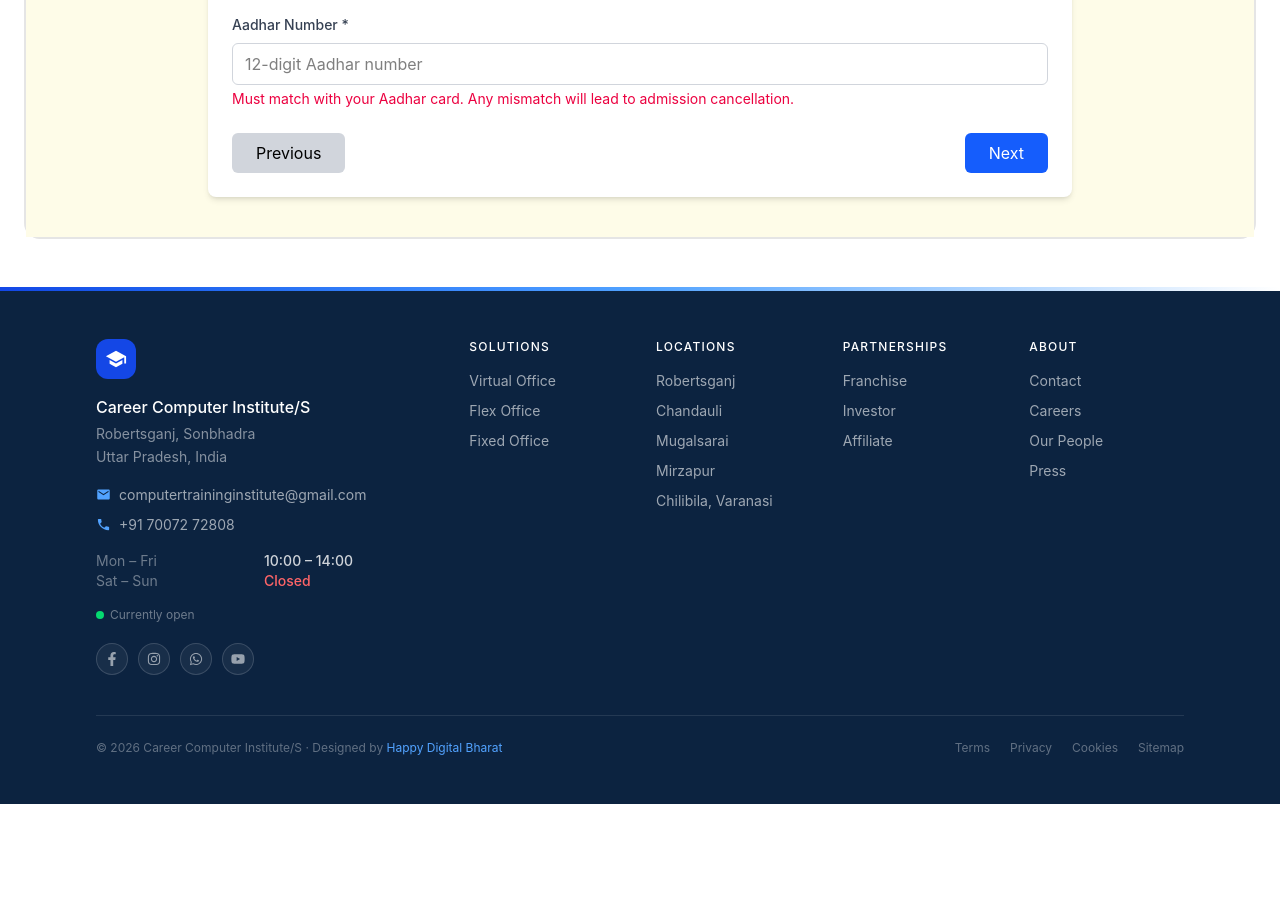
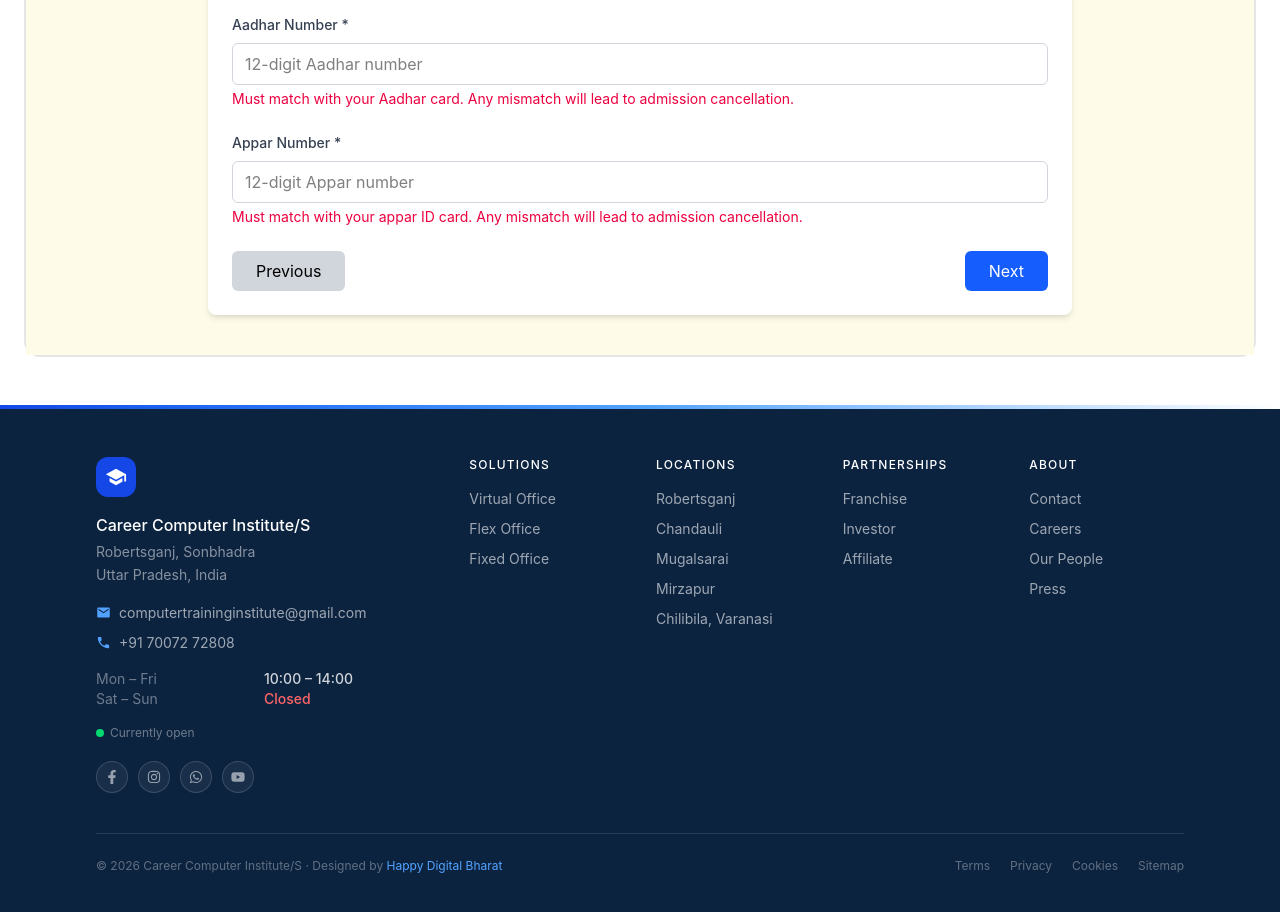
Before and after one commit to Santaravind/Career_Computer_Institute, a React (Vite) app: page /admissions in a window 1280 px wide. Shown: the part 1440-2352 px from the top of the page. Before the commit the page ends 2244 px from the top, so only its background shows below. Built offline with nearby package versions, Linux system fonts and the light colour scheme.

Commit message:
Amission form changes !!

```diff
--- a/src/components/admissionpages/AdmmisionForm.jsx
+++ b/src/components/admissionpages/AdmmisionForm.jsx
@@ -21,6 +21,8 @@ const AdmissionForm = () => {
     age: "",
     castCategory: "",
     aadharNumber: "",
+    //appar
+    apparNumber: "",
 
     // Contact Details
     mobileNumber: "",
@@ -222,6 +224,7 @@ useEffect(() => {
       } else if (formData.aadharNumber.length !== 12) {
         newErrors.aadharNumber = 'Aadhar number must be 12 digits';
       }
+      if (!formData.apparNumber) newErrors.apparNumber = 'appar Number is required';
       if (!formData.photoUrl) newErrors.photo = 'Photo is required';
     }
 
--- a/src/components/admissionpages/EducationDetails.jsx
+++ b/src/components/admissionpages/EducationDetails.jsx
@@ -2,7 +2,7 @@ import React from 'react';
 import Select from 'react-select';
 
 const EducationDetails = ({ formData, errors, onChange }) => {
-  const computerCourses = [
+  const courseOptions = [
   { value: "Tally", label: "Tally" },
   { value: "DIPLOMA IN FINANICAL ACCOUNT (D.F.A)", label: "DIPLOMA IN FINANICAL ACCOUNT (D.F.A)" },
   { value: "CERTIFICATE IN COMPUTER OPERATOR & OFFICE ASSISTANT(C.C.O.O.A)", label: "CERTIFICATE IN COMPUTER OPERATOR & OFFICE ASSISTANT(C.C.O.O.A)" },
--- a/src/components/admissionpages/PersonalDetails.jsx
+++ b/src/components/admissionpages/PersonalDetails.jsx
@@ -224,6 +224,29 @@ const PersonalDetails = ({ formData, errors, onChange, uploadingPhoto }) => {
             Must match with your Aadhar card. Any mismatch will lead to admission cancellation.
           </p>
         </div>
+        {/* //apparNumber */}
+        <div className="md:col-span-2">
+          <label className="block text-sm font-medium text-gray-700 mb-2">
+            Appar Number *
+          </label>
+          <input
+            type="text"
+            name="apparNumber"
+            value={formData.apparNumber}
+            onChange={onChange}
+            maxLength="12"
+            className={`w-full px-3 py-2 border rounded-md focus:outline-none focus:ring-2 focus:ring-blue-500 ${
+              errors.aNumber ? 'border-red-500' : 'border-gray-300'
+            }`}
+            placeholder="12-digit Appar number"
+          />
+          {errors.apparNumber && (
+            <p className="text-red-500 text-sm mt-1">{errors.aadharNumber}</p>
+          )}
+          <p className="text-sm text-rose-600 mt-1">
+            Must match with your appar ID card. Any mismatch will lead to admission cancellation.
+          </p>
+        </div>
       </div>
     </div>
   );
--- a/src/components/admissionpages/services/googleSheetsService.js
+++ b/src/components/admissionpages/services/googleSheetsService.js
@@ -1,7 +1,8 @@
 
 
 // const SCRIPT_URL='https://script.google.com/macros/s/AKfycbyFFCaOkko2eBsd2l1tvLAR0Qie1ZFKqePJejHdquY0dnJUHLl05tQA6IPTuTDgZCSpSw/exec'
-const SCRIPT_URL='https://script.google.com/macros/s/AKfycby_lMNemHLiDNcvQ2sxEQMU0t0LzJnkiejP26YtxdNXZsk7Z2qgBZTlqizRgTvFWJAPdQ/exec'
+// const SCRIPT_URL='https://script.google.com/macros/s/AKfycby_lMNemHLiDNcvQ2sxEQMU0t0LzJnkiejP26YtxdNXZsk7Z2qgBZTlqizRgTvFWJAPdQ/exec'
+const SCRIPT_URL='https://script.google.com/macros/s/AKfycby3keDRS0p14aTt-3J6x4EUPmQVZpq79BJTOm8PkpkOeUFDpKis0LTPURT3vNkNc9Frng/exec'
 
 const fetchWithRetry = async (url, options = {}, retries = 3, delay = 2000) => {
   try {
--- a/src/components/pages/PopulerCources.jsx
+++ b/src/components/pages/PopulerCources.jsx
@@ -206,13 +206,13 @@ function PopulerCources() {
             </p>
 
             {/* Link Trigger */}
-            <a
-              href={`#course-${course.id}`}
+            <button  onClick={ handalCourse}
+
               className="inline-flex items-center gap-1.5 text-[#0B56A4] hover:text-blue-800 text-sm font-extrabold group transition-colors mt-auto"
             >
               Learn More
               <FiArrowRight className="text-base transform group-hover:translate-x-1 transition-transform" />
-            </a>
+            </button>
           </div>
 
         </div>
```
